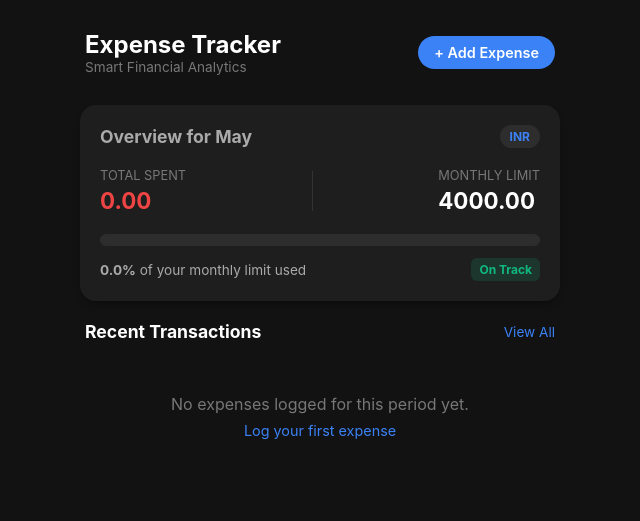
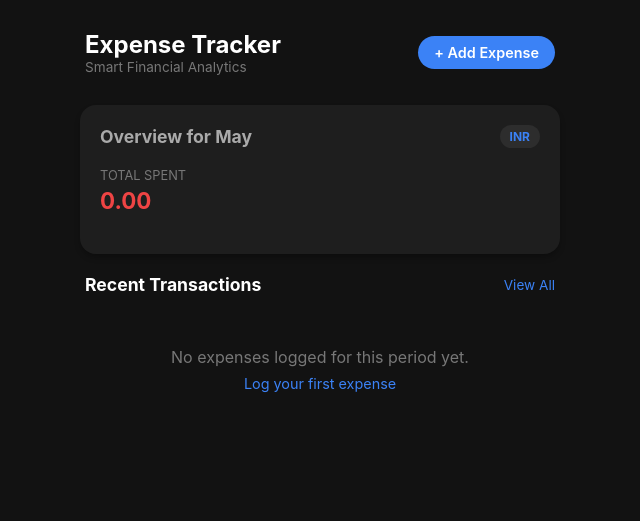
Before and after one commit to wadikarsaniya-prog/expense-tracker, a Flask app: page / in a window 1280 px wide. Shown: the top 521 px of the page, without its empty margins (320-960 px from the left). Run offline with Flask 3, Linux system fonts and the light colour scheme; the visitor is signed in with stand-in values (Sample User, id 1); data that the repository does not hold is empty.

Commit message:
feat: remove monthly limit display from dashboard

```diff
--- a/templates/index.html
+++ b/templates/index.html
@@ -30,26 +30,6 @@
                         {{ config.CURRENCY_SYMBOL }}{{ "%.2f"|format(summary.total_spent) }}
                     </span>
                 </div>
-                <div class="metric-divider"></div>
-                <div class="metric-block">
-                    <span class="metric-label">Monthly Limit</span>
-                    <span class="metric-value budget-color">
-                        {{ config.CURRENCY_SYMBOL }}{{ "%.2f"|format(summary.budget) }}
-                    </span>
-                </div>
-            </div>
-
-            <div class="progress-container">
-                <div class="progress-bar" style="width: {{ 100 if summary.percentage > 100 else summary.percentage }}%;"></div>
-            </div>
-
-            <div class="progress-footer">
-                <p class="percentage-text"><strong>{{ summary.percentage }}%</strong> of your monthly limit used</p>
-                {% if summary.total_spent > summary.budget %}
-                    <span class="status-alert alert-over">Over Budget!</span>
-                {% else %}
-                    <span class="status-alert alert-under">On Track</span>
-                {% endif %}
             </div>
         </section>
 
```
